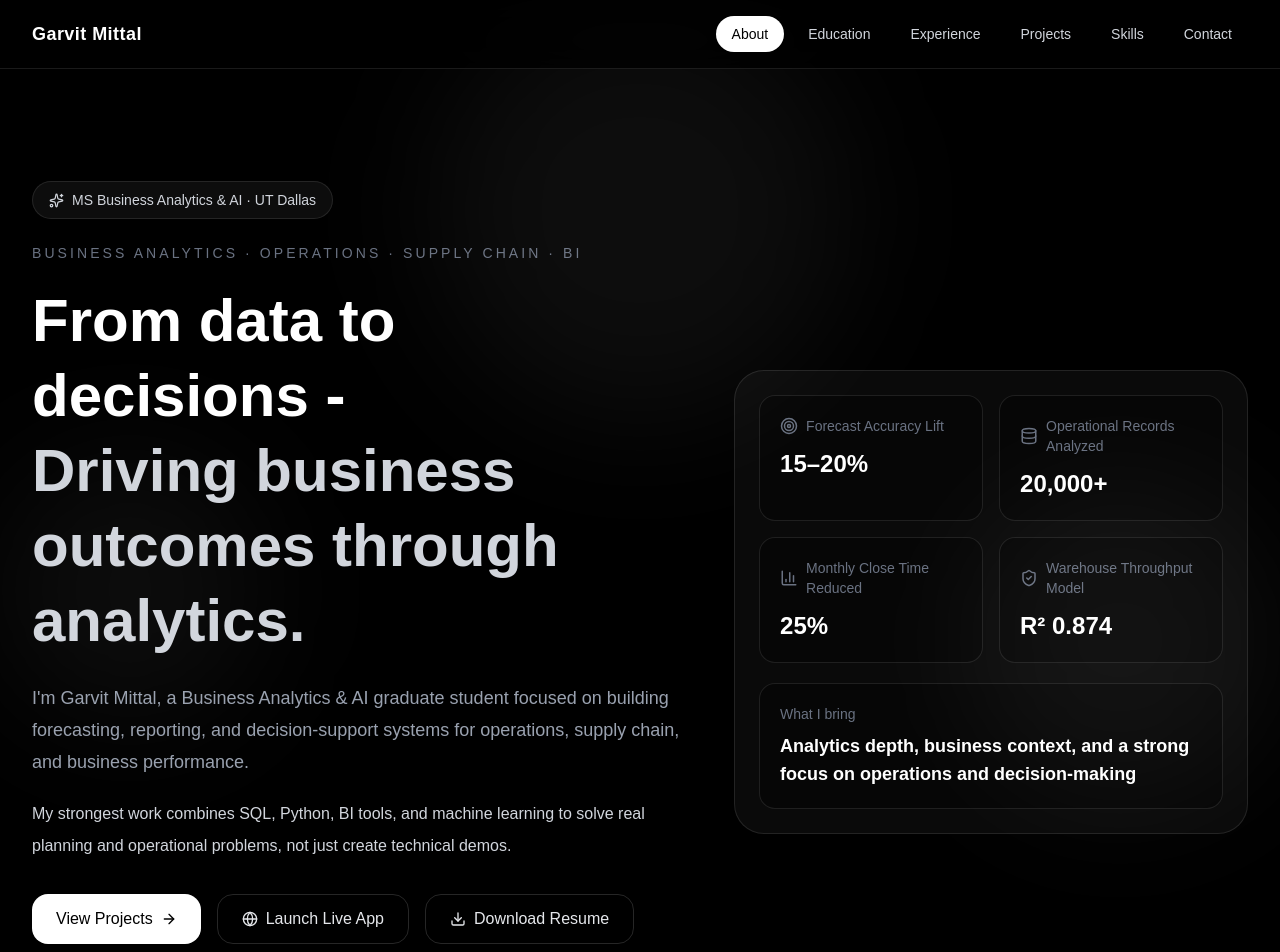
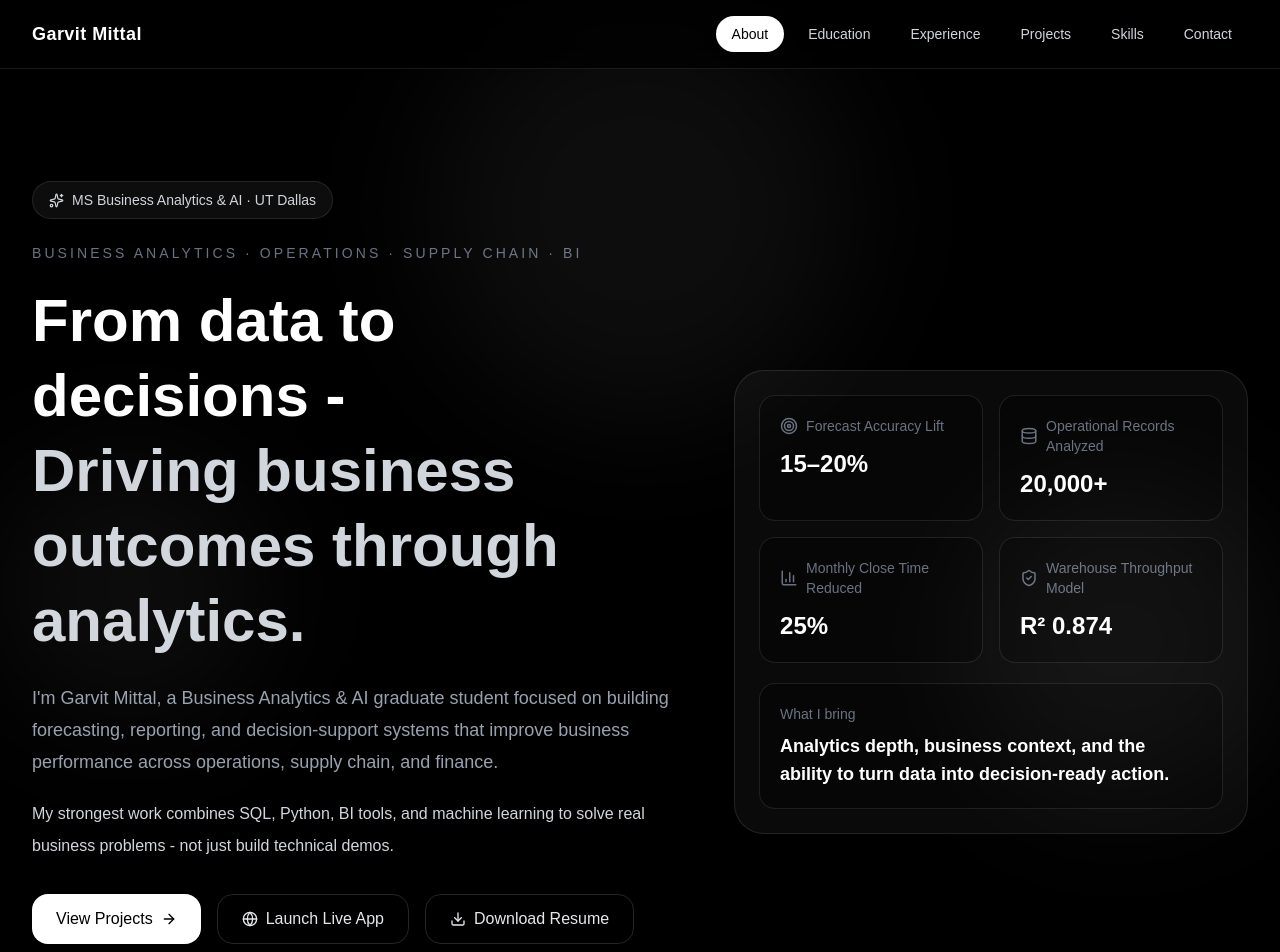
Before and after one commit to garvit-mittal04/garvit-portfolio, a Next.js app: page / in a window 1280 px wide. Shown: the top 952 px of the page. Built offline with nearby package versions, Linux system fonts and the light colour scheme.

Commit message:
Update page.tsx

```diff
--- a/app/page.tsx
+++ b/app/page.tsx
@@ -410,8 +410,8 @@ export default function GarvitPortfolio() {
               className="mt-6 max-w-3xl text-base leading-8 text-gray-400 md:text-lg"
             >
               I&apos;m Garvit Mittal, a Business Analytics &amp; AI graduate student
-              focused on building forecasting, reporting, and decision-support
-              systems for operations, supply chain, and business performance.
+              focused on building forecasting, reporting, and decision-support systems that improve
+              business performance across operations, supply chain, and finance.
             </motion.p>
 
             <motion.p
@@ -420,9 +420,8 @@ export default function GarvitPortfolio() {
               transition={{ duration: 0.78 }}
               className="mt-5 max-w-3xl text-base leading-8 text-gray-300"
             >
-              My strongest work combines SQL, Python, BI tools, and machine
-              learning to solve real planning and operational problems, not just
-              create technical demos.
+              My strongest work combines SQL, Python, BI tools, and machine learning
+              to solve real business problems - not just build technical demos.
             </motion.p>
 
             <motion.div
@@ -509,7 +508,7 @@ export default function GarvitPortfolio() {
             <div className="mt-5 rounded-2xl border border-white/10 bg-black/40 p-5">
               <p className="text-sm text-gray-500">What I bring</p>
               <p className="mt-2 text-lg font-semibold text-white">
-                Analytics depth, business context, and a strong focus on operations and decision-making
+                Analytics depth, business context, and the ability to turn data into decision-ready action.
               </p>
             </div>
           </motion.div>
```
